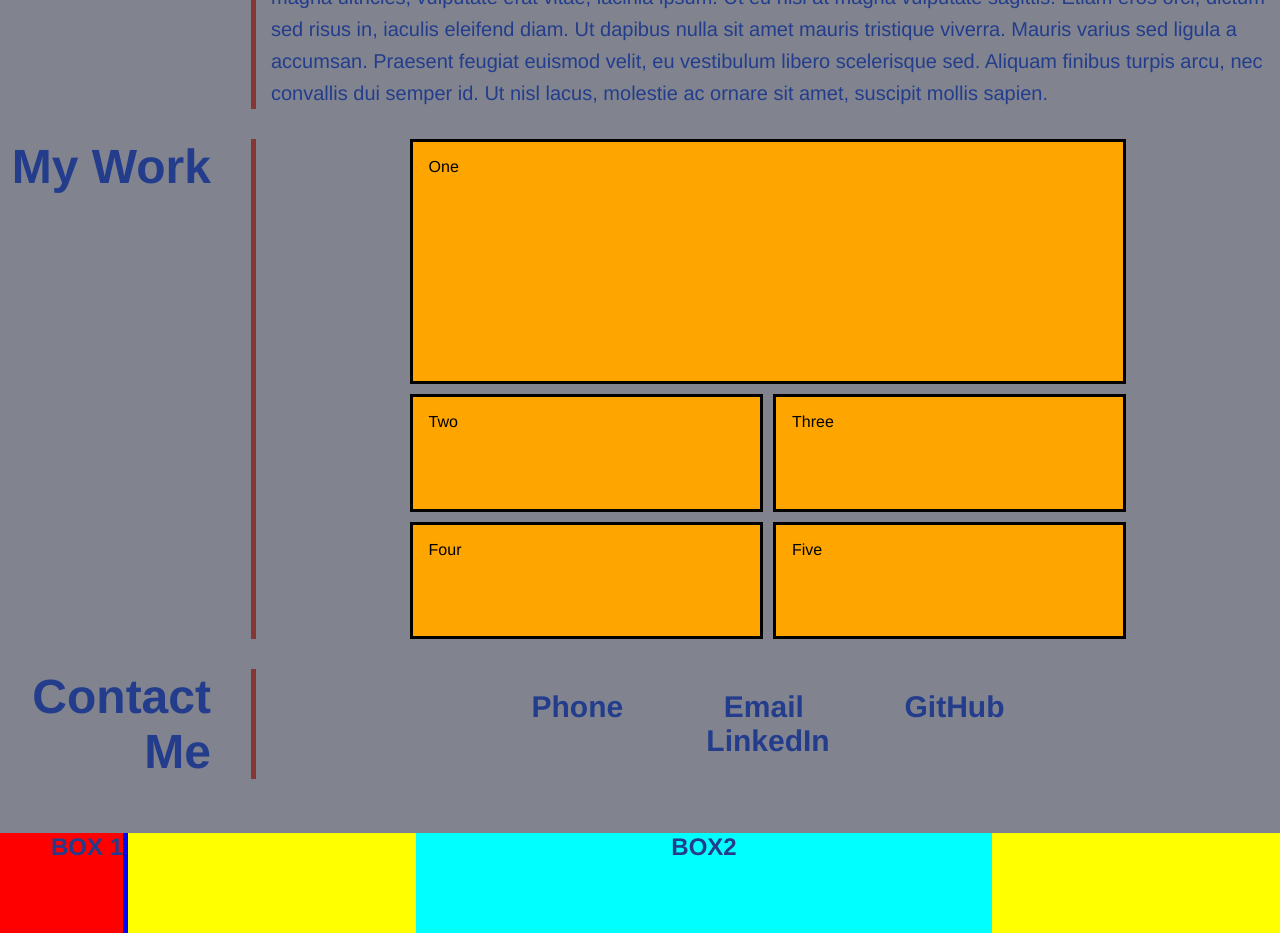
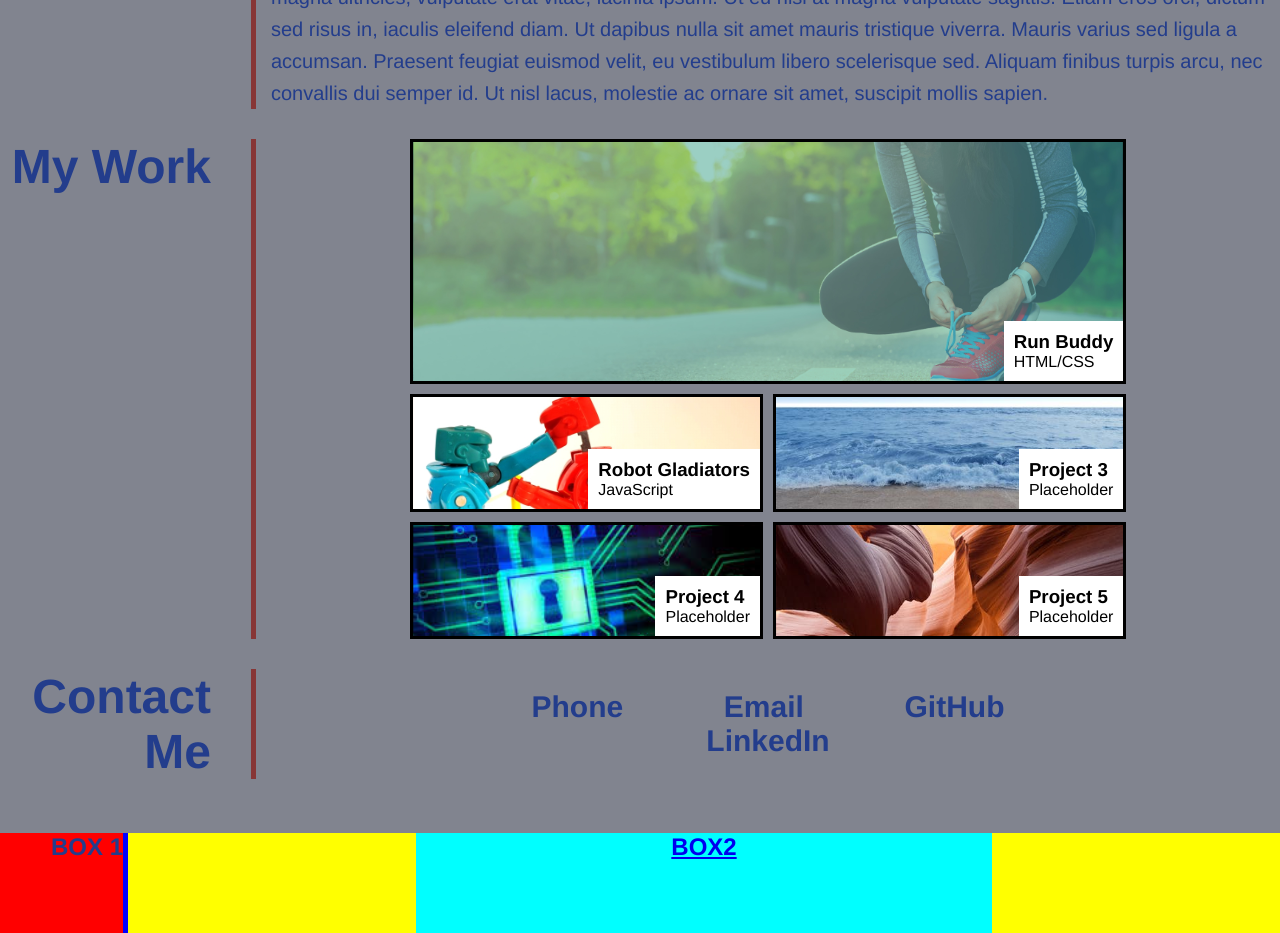
Before and after one commit to jdlawton/portfolio, a plain HTML site: page index.html in a window 1280 px wide. Shown: the part 1020-1953 px from the top of the page. Drawn offline with Linux system fonts and the light colour scheme.

Commit message:
styled my work grid and added links

```diff
--- a/assets/css/style.css
+++ b/assets/css/style.css
@@ -142,14 +142,14 @@ header nav ul li a {
     font-size: 48px;
 }
 
-.projects-wrapper {
+.projects-grid-wrapper {
     width: 80%;
     height: 500px;
     display: flex;
     justify-content: center;
 }
 
-.my-projects {
+.projects-grid {
     width: 70%;
     display: grid;
     grid-template-columns: repeat(2, 1fr);
@@ -160,19 +160,50 @@ header nav ul li a {
 .project {
     /*width: 100%;
     height: 100%;*/
-    background-color: orange;
     border: solid;
     color: black;
-    padding: 1em;
+    display: flex;
+    justify-content: flex-end;
+    align-items: flex-end;
+    text-decoration: none;
 }
 
-.primary-project {
+.project-label {
+    background-color: white;
+    padding: 10px;
+}
+
+.project1 {
     grid-column: 1/3;
     grid-row: span 2;
+    background-image: url("../images/runbuddy.jpg");
+    background-size: cover;
+    background-position: center;
 }
 
-.additional-project {
+.project2 {
+    background-image: url("../images/robotgladiators.jpg");
+    background-size: cover;
+    background-position: 50% 15%;
 
+}
+
+.project3 {
+    background-image: url("../images/water.jpg");
+    background-size: cover;
+    background-position: 50% 80%;
+}
+
+.project4 {
+    background-image: url("../images/security.jpg");
+    background-size: cover;
+    background-position: center;
+}
+
+.project5 {
+    background-image: url("../images/canyon.jpg");
+    background-size: cover;
+    background-position: center;
 }
 
 /*.additional-project {
--- a/index.html
+++ b/index.html
@@ -67,13 +67,39 @@
         <!-- my work section start -->
         <section id="my-work" class="my-work">
             <div class="title"><h2>My Work</h2></div>
-            <div class = "projects-wrapper">
-                <div class="my-projects">
-                    <div class="project primary-project">One</div>
-                    <div class="project additional-project">Two</div>
-                    <div class="project additional-project">Three</div>
-                    <div class="project additional-project">Four</div>
-                    <div class="project additional-project">Five</div>
+            <div class = "projects-grid-wrapper">
+                <div class="projects-grid">
+
+                    <a href="https://jdlawton.github.io/run-buddy/" target="_blank" class="project project1">
+                        <div class="project-label">
+                            <h3>Run Buddy</h3>
+                            <p>HTML/CSS</p>
+                        </div>
+                    </a>
+                    <a href="https://jdlawton.github.io/robot-gladiators/" target="_blank" class="project project2">
+                        <div class="project-label">
+                            <h3>Robot Gladiators</h3>
+                            <p>JavaScript</p>
+                        </div>
+                    </a>
+                    <a href="#" target="_blank" class="project project3">
+                        <div class="project-label">
+                            <h3>Project 3</h3>
+                            <p>Placeholder</p>
+                        </div>
+                    </a>
+                    <a href="#" target="_blank" class="project project4">
+                        <div class="project-label">
+                            <h3>Project 4</h3>
+                            <p>Placeholder</p>
+                        </div>
+                    </a>
+                    <a href="#" target="_blank"  class="project project5">
+                        <div class="project-label">
+                            <h3>Project 5</h3>
+                            <p>Placeholder</p>
+                        </div>
+                    </a>
                 </div>
             </div>
         </section>
@@ -104,8 +130,18 @@
         <br><br><br>
         <section class="test">
             <div class="box1"><h2>BOX 1</h2></div>
+            <!-- <a href="#" class="box2-wrap">
+                <div class=box2>
+                    <h2>BOX2</h2>
+                    <a href="https://jdlawton.github.io/run-buddy/">Test Link</a>
+                </div>
+
+            </a> -->
+
             <div class="box2-wrap">
-                <div class=box2><h2>BOX2</h2></div>
+                <a href="#" class="box2">
+                    <h2>BOX2</h2>
+                </a>
             </div>
         </section>
 
```
Also changed, not shown: assets/images/canyon.jpg (added), assets/images/robotgladiators.jpg (added), assets/images/runbuddy.jpg (added), assets/images/security.jpg (added), assets/images/water.jpg (added).
